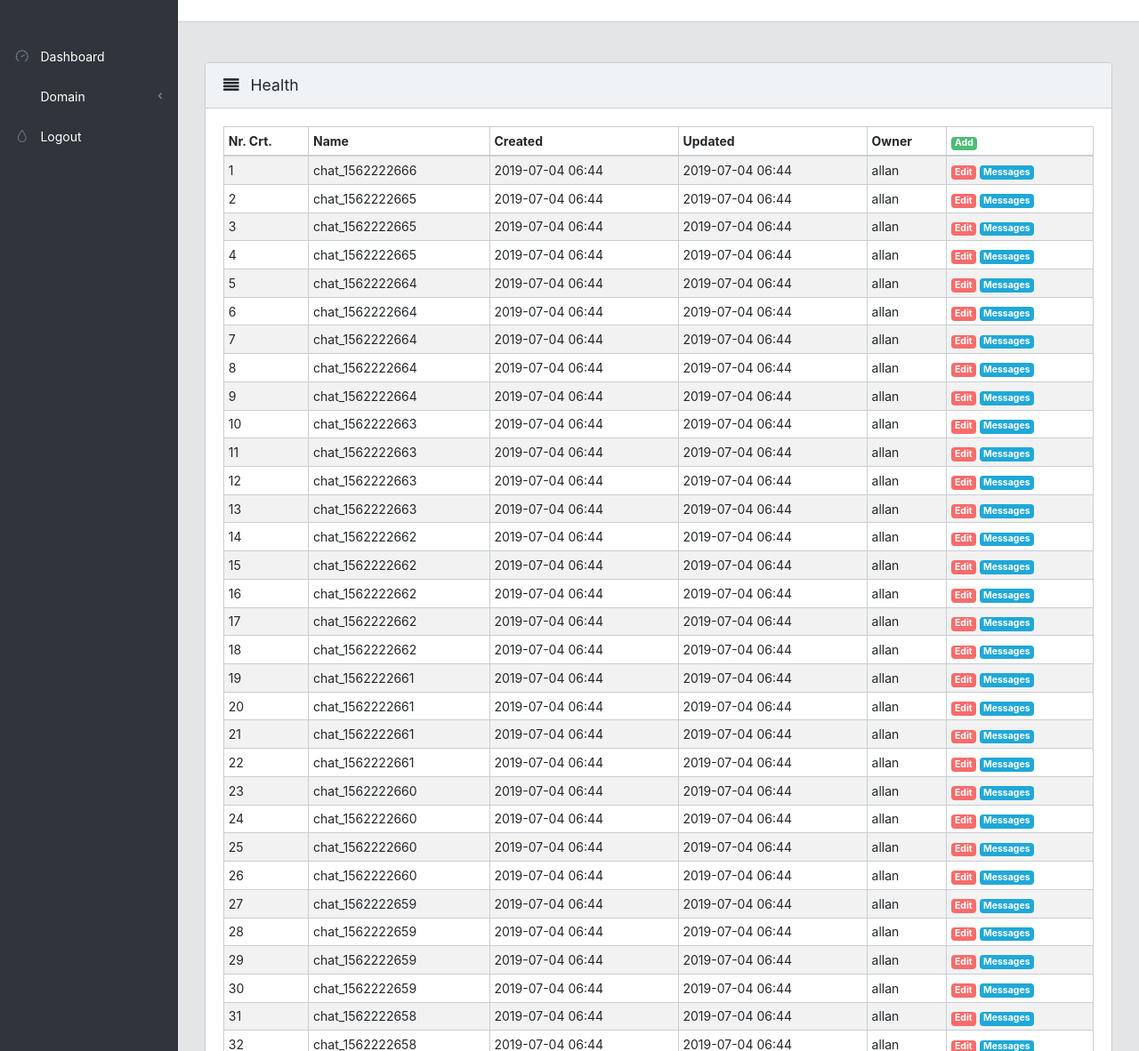
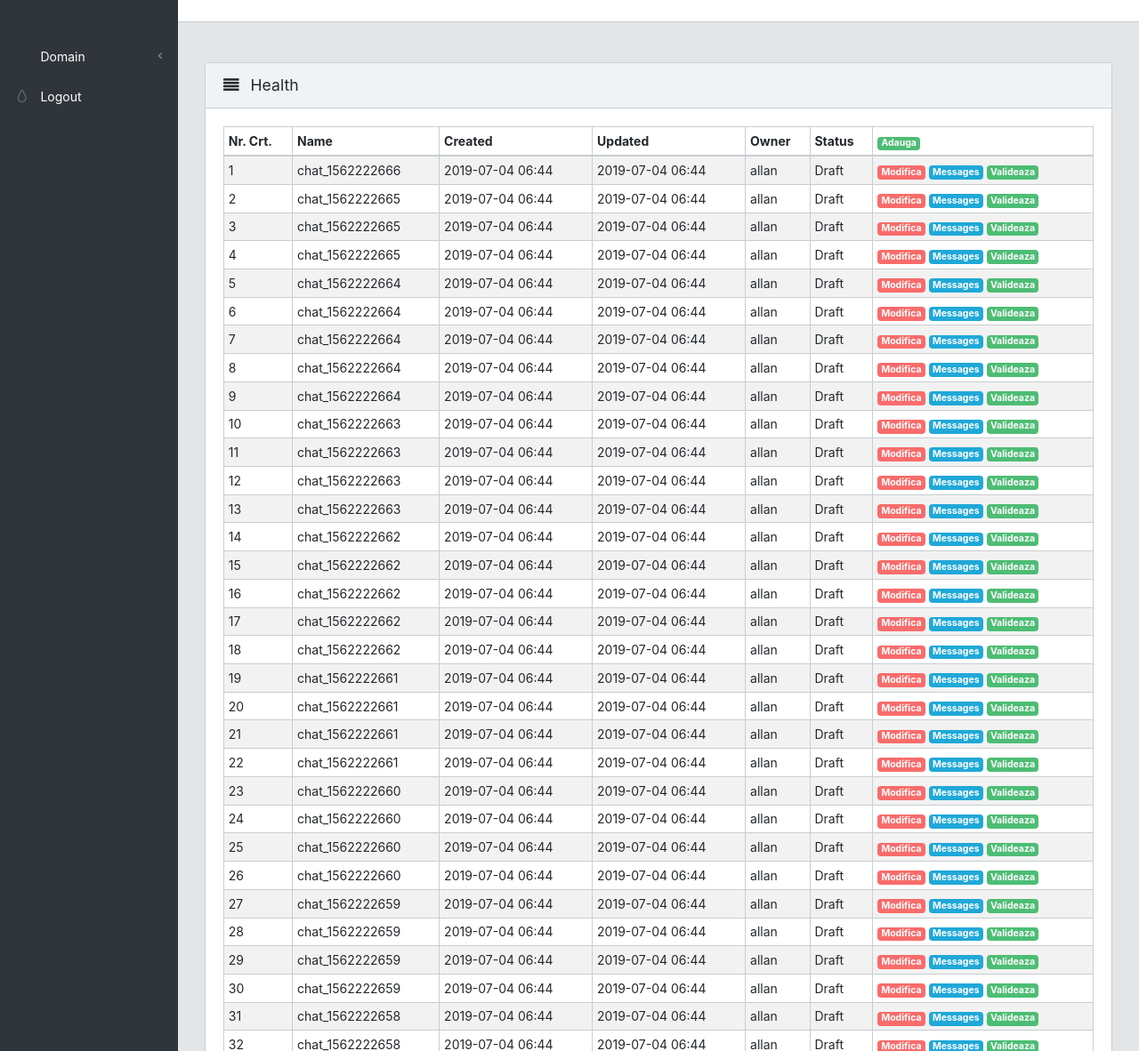
Before and after one commit to Lummetry/ALLAN, a Django app: page /domain/1 in a window 1280 px wide. Shown: the part 55-1237 px from the top of the page at 89% size. Run offline with Django 3.2, Linux system fonts and the light colour scheme; data comes from the database, SQL or seed files in the repository; some libraries are stand-ins or nearby versions.

Commit message:
update delete

```diff
--- a/allan_conversation_editor/conversation_editor/static/scripts/conversation_editor.js
+++ b/allan_conversation_editor/conversation_editor/static/scripts/conversation_editor.js
@@ -12,7 +12,7 @@ $('#id_label_name').autocomplete({
 						// data is an array of objects and must be transformed for autocomplete to use
 						var array = data.Response === "False" ? [] : $.map(data, function(m) {
 							return {
-								label: m.name + " (" + m.id + ")",
+								label: m.name + " ",
 								id:  m.id
 							};
 						});
--- a/allan_conversation_editor/conversation_editor/templates/include/domain.html
+++ b/allan_conversation_editor/conversation_editor/templates/include/domain.html
@@ -26,7 +26,8 @@
                                 <th>Created</th>
                                 <th>Updated</th>
                                 <th>Owner</th>
-                                <th><a href="{% url 'add_edit_conversation' id=0 domain=domain%}"><span class="badge badge-success">Add</span></a></th>
+                                <th>Status</th>
+                                <th><a href="{% url 'add_edit_conversation' id=0 domain=domain%}"><span class="badge badge-success">Adauga</span></a></th>
                             </tr>
                             </thead>
                             <tbody>
@@ -37,7 +38,18 @@
                                 <td>{{ chat.created|date:'Y-m-d H:i' }}</td>
                                 <td>{{ chat.updated|date:'Y-m-d H:i' }}</td>
                                 <td>{{ chat.created_user }}</td>
-                                <td><a href="{% url 'add_edit_conversation' id=chat.id  domain=domain%}"><span class="badge badge-danger">Edit</span></a> <a href="{% url 'conversation_editor' id=chat.id%}"><span class="badge badge-primary">Messages</span></a></td>
+                                <td>
+                                    {%  if chat.status == 0 %}Draft{% endif %}
+                                    {%  if chat.status == 1 %}Validat{% endif %}
+                                    {%  if chat.status == 2 %}Antrenat{% endif %}
+                                </td>
+                                <td>
+                                    <a href="{% url 'add_edit_conversation' id=chat.id  domain=domain%}"><span class="badge badge-danger">Modifica</span></a>
+                                    <a href="{% url 'conversation_editor' id=chat.id%}"><span class="badge badge-primary">Messages</span></a>
+                                    {%  if chat.status == 0 %}<a href="{% url 'conversation_validation' id=chat.id%}"><span class="badge badge-success">Valideaza</span></a>{% endif %}
+                                    {%  if chat.status == 1 %}<a href="{% url 'conversation_train' id=chat.id%}"><span class="badge badge-success">Antreneaza</span></a>{% endif %}
+                                    {%  if chat.status == 2 %}<a href="{% url 'conversation_draft' id=chat.id%}"><span class="badge badge-success">Draft</span></a>{% endif %}
+                                </td>
                             </tr>
                             {% endfor %}
                             </tbody>
--- a/allan_conversation_editor/conversation_editor/templates/include/sidebar.html
+++ b/allan_conversation_editor/conversation_editor/templates/include/sidebar.html
@@ -3,11 +3,6 @@
         <nav class="sidebar-nav">
           <ul class="nav">
             <li class="nav-title">&nbsp;</li>
-            <li class="nav-item">
-              <a class="nav-link" href="">
-                <i class="nav-icon icon-speedometer"></i> Dashboard
-              </a>
-            </li>
 
             <li class="nav-item nav-dropdown">
               <a class="nav-link nav-dropdown-toggle">
--- a/allan_conversation_editor/conversation_editor/urls.py
+++ b/allan_conversation_editor/conversation_editor/urls.py
@@ -8,6 +8,9 @@ urlpatterns = [
     path('domain/<int:pk>', views.domain, name='domain'),
     path('add_edit_conversation/<int:domain>/<int:id>', views.add_edit_conversation, name='add_edit_conversation'),
     path('conversation_editor/<int:id>', views.conversation_editor, name='conversation_editor'),
+    path('conversation_validation/<int:id>', views.conversation_validation, name='conversation_validation'),
+    path('conversation_train/<int:id>', views.conversation_train, name='conversation_train'),
+    path('conversation_draft/<int:id>', views.conversation_draft, name='conversation_draft'),
     path('create_message/', views.create_message, name='create_message'),
     path('update_message/<int:id>', views.update_message, name='update_message'),
     path('delete_message/<int:id>', views.delete_message, name='delete_message'),
--- a/allan_conversation_editor/conversation_editor/views.py
+++ b/allan_conversation_editor/conversation_editor/views.py
@@ -87,7 +87,7 @@ def conversation_editor(request, id):
     except Chat.DoesNotExist:
         raise Exception("Item doesn't exists")
     try:
-        chatLines = ChatLine.objects.filter(chat=chat).order_by('id')
+        chatLines = ChatLine.objects.filter(parent__isnull=True, chat=chat).order_by('id')
         chatLines = []
         chatL = recursiv(chatLines, None, chat)
     except ChatLine.DoesNotExist:
@@ -149,6 +149,7 @@ def create_message(request):
             parent = ChatLine.objects.get(pk=parent_id)
         except ChatLine.DoesNotExist:
             parent = None
+        child = None
         if parent is not None:
             try:
                 child = ChatLine.objects.get(parent=parent)
@@ -310,6 +311,46 @@ def delete_message(request, id):
             )
 
 
+def conversation_validation(request,id):
+    try:
+        chat = Chat.objects.get(id=id)
+    except Chat.DoesNotExist:
+        domain = 1
+    try:
+        chatLines = ChatLine.objects.filter(parent__isnull=True, chat=chat).order_by('id')
+        chatLines = []
+        chatL = recursiv(chatLines, None, chat)
+    except ChatLine.DoesNotExist:
+        raise Exception("Item doesn't exists")
+
+    domain = chat.domain.id
+    chat.status  = 1
+    chat.save()
+    return redirect('domain', pk=domain)
+
+
+def conversation_train(request,id):
+    try:
+        chat = Chat.objects.get(id=id)
+    except Chat.DoesNotExist:
+        domain = 1
+
+    domain = chat.domain.id
+    chat.status  = 2
+    chat.save()
+    return redirect('domain', pk=domain)
+
+
+def conversation_draft(request,id):
+    try:
+        chat = Chat.objects.get(id=id)
+    except Chat.DoesNotExist:
+        domain = 1
+    domain = chat.domain.id
+    chat.status  = 0
+    chat.save()
+    return redirect('domain', pk=domain)
+
 def get_autocomplete_labels(request,id):
     response_data = []
 
```
